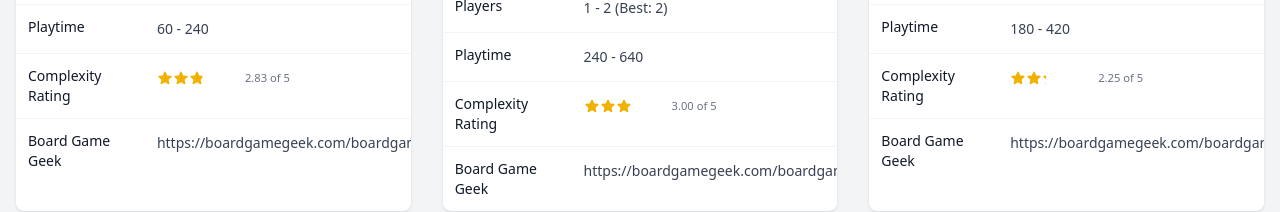
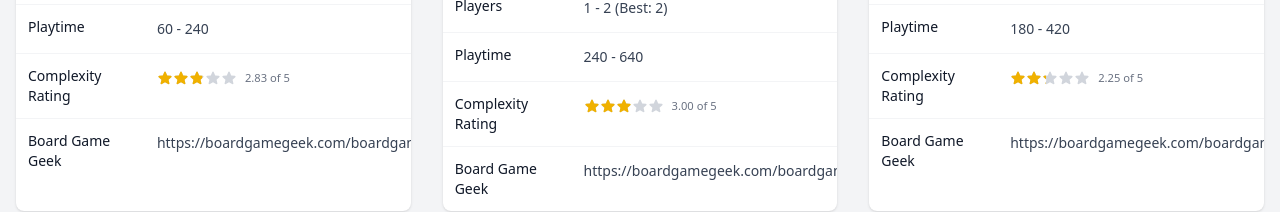
Before and after one commit to thomas-forte/board-games, a React (Vite) app: page / in a window 1280 px wide. Shown: the part 292-504 px from the top of the page. Built offline with nearby package versions, Linux system fonts and the light colour scheme.

Commit message:
bg star color

```diff
--- a/src/components/Star.tsx
+++ b/src/components/Star.tsx
@@ -18,6 +18,11 @@ export const Star = ({
         </clipPath>
       </defs>
       <path
+        className="text-gray-300"
+        fillRule="evenodd"
+        d="M10.788 3.21c.448-1.077 1.976-1.077 2.424 0l2.082 5.006 5.404.434c1.164.093 1.636 1.545.749 2.305l-4.117 3.527 1.257 5.273c.271 1.136-.964 2.033-1.96 1.425L12 18.354 7.373 21.18c-.996.608-2.231-.29-1.96-1.425l1.257-5.273-4.117-3.527c-.887-.76-.415-2.212.749-2.305l5.404-.434 2.082-5.005Z"
+      />
+      <path
         fillRule="evenodd"
         d="M10.788 3.21c.448-1.077 1.976-1.077 2.424 0l2.082 5.006 5.404.434c1.164.093 1.636 1.545.749 2.305l-4.117 3.527 1.257 5.273c.271 1.136-.964 2.033-1.96 1.425L12 18.354 7.373 21.18c-.996.608-2.231-.29-1.96-1.425l1.257-5.273-4.117-3.527c-.887-.76-.415-2.212.749-2.305l5.404-.434 2.082-5.005Z"
         clipRule="evenodd"
```
